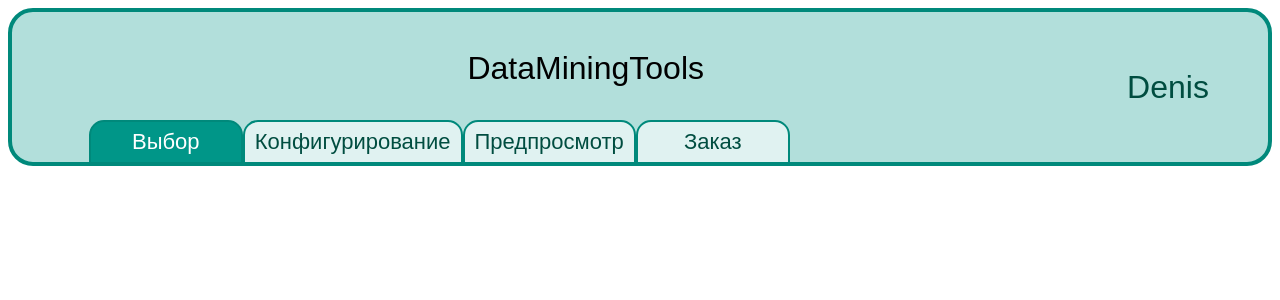
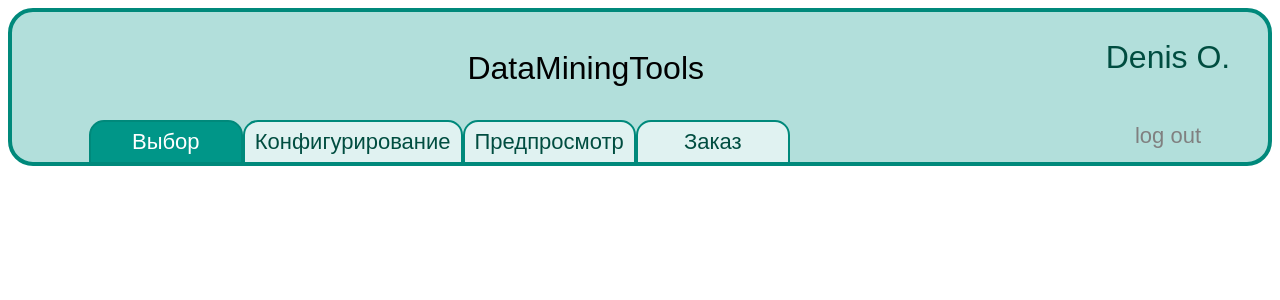
Before and after one commit to DeuSsd/dmt-web-server, a React (Create React App) app: page /apiselector in a window 1280 px wide. Shown: the top 300 px of the page. Built offline with nearby package versions, Linux system fonts and the light colour scheme.

Commit message:
add linked to auth and log out button

```diff
--- a/src/Body/pages/App.jsx
+++ b/src/Body/pages/App.jsx
@@ -24,7 +24,7 @@ function App(props) {
       <div className={style.app}>
         <Routes>
           <Route path='/apiselector/*' element={<CreateOrderPageContainer pathnameLocation='/apiselector'/>} />
-          <Route path='/' element={<AuthorizationPageContainer />} />
+          <Route path='/' element={<AuthorizationPageContainer pathnameLocation='/apiselector'/>} />
         </Routes>
       </div>
     </BrowserRouter>
--- a/src/Body/pages/AuthorizationPage/AuthorizationPage.jsx
+++ b/src/Body/pages/AuthorizationPage/AuthorizationPage.jsx
@@ -32,19 +32,31 @@ const AuthorizationPage = (props) => {
                 />
             </div>
             <div className={`${style.Button__place}`}>
-                <Button
-                    actionOnClick={props.onLogInClick}
-                    text="Sign In"
-                />
+
+                < NavLink
+                    to={`${props.pathnameLocation}/api-choose`}
+                    // activeClassName={style.selected}
+                    className={style.link}
+                // exact={true}
+                >
+                    <Button
+                        actionOnClick={props.onLogInClick}
+                        text="Sign In"
+                    />
+
+
+                </ NavLink>
+
+
                 <Button
                     actionOnClick={props.onSignInClick}
                     text="Sign Up"
                 />
-                 <NavLink
+                {/* <NavLink
                     to={`/apiselector/api-choose`}
                 >
                     CHOOSE
-                </NavLink>
+                </NavLink> */}
             </div>
         </div>
     )
--- a/src/Body/pages/AuthorizationPage/AuthorizationPageContainer.jsx
+++ b/src/Body/pages/AuthorizationPage/AuthorizationPageContainer.jsx
@@ -1,6 +1,6 @@
 import { connect } from "react-redux";
 
-import { logInCreator, signInCreator, updateLoginTextAreaCreator, updatePasswordTextAreaCreator } from "../../../redux/authorizationReducer";
+import { signInCreator, signUpCreator, updateLoginTextAreaCreator, updatePasswordTextAreaCreator } from "../../../redux/authorizationReducer";
 
 import AuthorizationPage from "./AuthorizationPage";
 
@@ -14,8 +14,8 @@ const mapStateToProps = (state) => {
 
 const mapDispatchToProps = (dispatch) => {
     return {
-        onLogInClick: () => { dispatch(logInCreator()) },
         onSignInClick: () => { dispatch(signInCreator()) },
+        onSignUnClick: () => { dispatch(signUpCreator()) },
         updateLoginTextArea: (body) => { dispatch(updateLoginTextAreaCreator(body)) },
         updatePasswordTextArea: (body) => { dispatch(updatePasswordTextAreaCreator(body)) }
     }
--- a/src/Body/pages/src/Header/Header.jsx
+++ b/src/Body/pages/src/Header/Header.jsx
@@ -1,5 +1,5 @@
 import React from "react";
-import { Outlet } from "react-router-dom";
+import { NavLink, Outlet } from "react-router-dom";
 import style from "./Header.module.scss";
 import TabsPanelContainer from "./Tabs/TabsPanelContainer";
 
@@ -18,7 +18,24 @@ const Header = (props) => {
                 <TabsPanelContainer pathnameLocation={props.pathnameLocation}/>
             </div>
             <div className={style.userBox}>
-                {props.userName}
+               <div>
+                   {props.userName}
+                </div>
+
+               <div>
+               <NavLink
+                    to={`/`}
+                    // activeClassName={style.selected}
+                    className={style.link}
+                    onClick={props.onLogOutClick}
+                // exact={true}
+                >
+                    log out
+                </ NavLink>
+                </div>
+
+
+
             </div>
         </div>
         <Outlet/>
--- a/src/Body/pages/src/Header/Header.module.scss
+++ b/src/Body/pages/src/Header/Header.module.scss
@@ -29,8 +29,31 @@
 }
 
 .userBox {
+  display: grid;
+
+  align-items: center;
+  // text-align: center;
+
+  grid-template-rows: 60% auto;
+
+  justify-items: center;
+
+  height: 100%;
+  width: 100%;
   color: $c900;
   margin: auto;
   font-family: $font_family;
   font-size: $font_size_h1;
 }
+
+
+
+
+.link {
+  justify-self: flex-end;
+  padding-right: 0px;
+  color: gray;
+  font-family: $font_family;
+  font-size: $font_size_h2;
+  text-decoration: inherit;
+}
--- a/src/Body/pages/src/Header/HeaderContainer.jsx
+++ b/src/Body/pages/src/Header/HeaderContainer.jsx
@@ -1,5 +1,5 @@
 import { connect } from "react-redux";
-import { onTabPageClickCreator } from "../../../../redux/createOrderReducer";
+import { logOutCreator } from "../../../../redux/authorizationReducer";
 import Header from "./Header";
 
 
@@ -13,6 +13,7 @@ const mapStateToProps = (state) => {
 
 const mapDispatchToProps = (dispatch) => {
     return {
+        onLogOutClick: () => { dispatch(logOutCreator()) },
     }
 }
 
--- a/src/redux/authorizationReducer.js
+++ b/src/redux/authorizationReducer.js
@@ -1,14 +1,17 @@
 import AuthService from "./services/auth.service";
 import UserService from "./services/user.service";
 
-const LOG_IN = 'LOG_IN'
 const SIGN_IN = 'SIGN_IN'
+const SIGN_UP = 'SIGN_UP'
+
+const LOG_OUT = 'LOG_OUT'
+
 const INPUT_LOGIN_TEXT_UPDATE = 'INPUT_LOGIN_TEXT_UPDATE'
 const INPUT_PASSWORD_TEXT_UPDATE = 'INPUT_PASSWORD_TEXT_UPDATE'
 
 let initialState = {
     'token': '',
-    'name': 'Denis',
+    'name': 'Denis O.',
     'login': "user",
     'password': "@Qwerty1234",
     'email': '',
@@ -18,7 +21,7 @@ let initialState = {
 let authorizationReducer = (state = initialState, action) => {
     let copyState;
     switch (action.type) {
-        case LOG_IN: {
+        case SIGN_IN: {
             copyState = { ...state }
             let login = state.login
             let password = state.password
@@ -29,7 +32,19 @@ let authorizationReducer = (state = initialState, action) => {
             })
             return copyState
         }
-        case SIGN_IN: {
+        case LOG_OUT: {
+            debugger
+            return {
+                ...state,
+                'token': '',
+                'name': '',
+                'login': "",
+                'password': "",
+                'email': '',
+                'stateAuth': false,
+            }
+        }
+        case SIGN_UP: {
             UserService.getPublicContent(state)
             return state
         }
@@ -50,8 +65,10 @@ let authorizationReducer = (state = initialState, action) => {
     }
 }
 
-export const logInCreator = () => ({ type: LOG_IN })
 export const signInCreator = () => ({ type: SIGN_IN })
+export const signUpCreator = () => ({ type: SIGN_UP })
+export const logOutCreator = () => ({ type: LOG_OUT })
+
 export const updateLoginTextAreaCreator = (body) => ({ type: INPUT_LOGIN_TEXT_UPDATE, body: body })
 export const updatePasswordTextAreaCreator = (body) => ({ type: INPUT_PASSWORD_TEXT_UPDATE, body: body })
 
--- a/src/redux/createOrderReducer.js
+++ b/src/redux/createOrderReducer.js
@@ -1,5 +1,6 @@
 const DRAG_END_SELECTOR_API = 'DRAG_END_SELECTOR_API'
 const SELECT_PAGE = 'SELECT_PAGE'
+
 
 let initialState = {
     Pages: [
```
Also changed, not shown: src/Body/pages/AuthorizationPage/AuthorizationPage.module.scss (line endings or trailing spaces).
